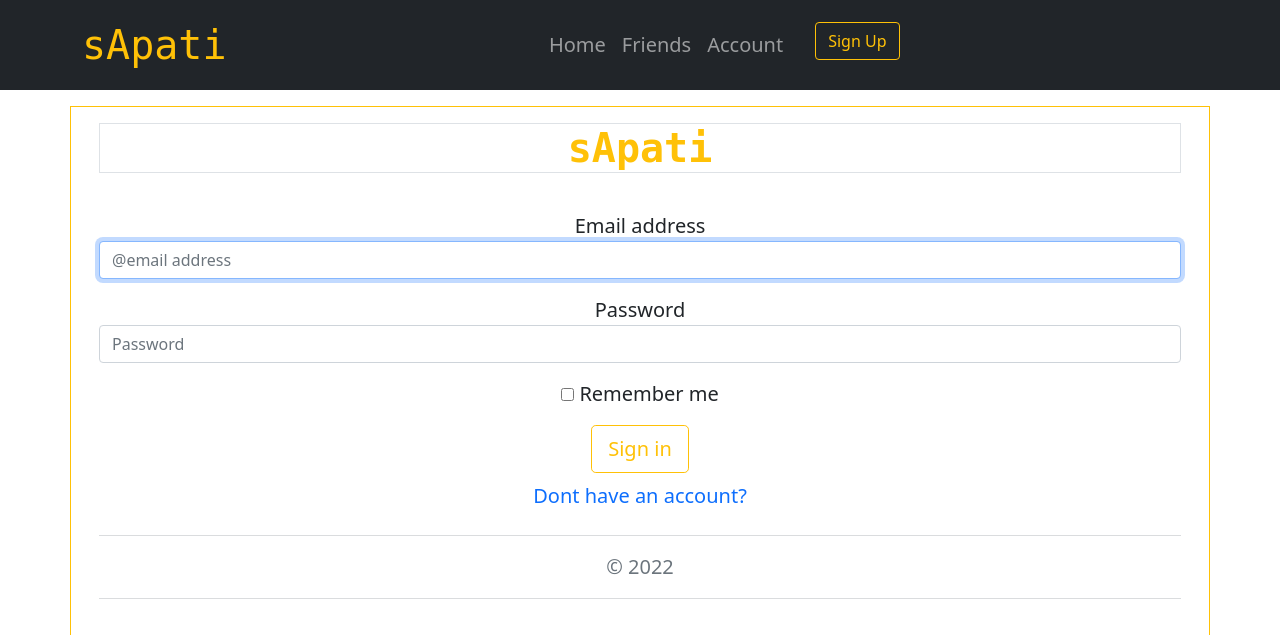
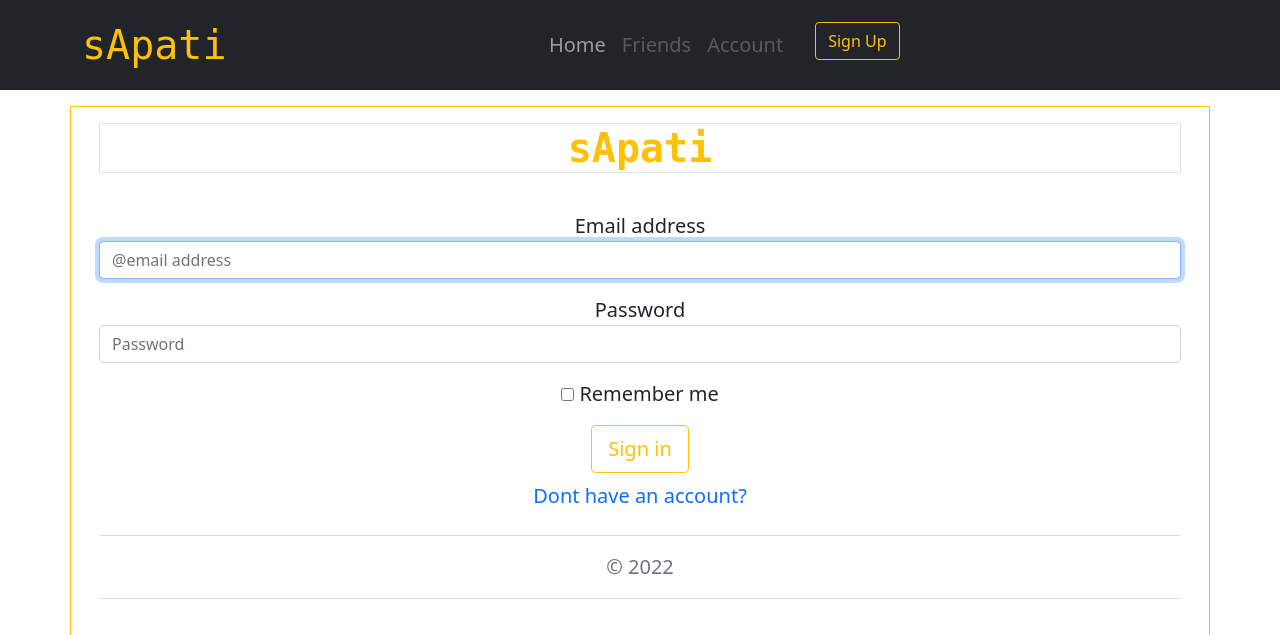
Before and after one commit to npoudelp/sapati, a PHP site: page /pages/login.php in a window 1280 px wide. Shown: the top 635 px of the page. Run offline with PHP 8.4, Linux system fonts and the light colour scheme; some libraries are stand-ins or nearby versions.

Commit message:
links updated

```diff
--- a/pages/login.php
+++ b/pages/login.php
@@ -29,10 +29,10 @@
                                 <a href="../index.php" class="nav-link">Home</a>
                             </li>
                             <li class="nav-item">
-                                <a href="./friends.php" class="nav-link">Friends</a>
+                                <a href="./friends.php" class="nav-link disabled">Friends</a>
                             </li>
                             <li class="nav-item">
-                                <a href="./accounts.php" class="nav-link">Account</a>
+                                <a href="./accounts.php" class="nav-link disabled">Account</a>
                             </li>
                         </ul>
                     </div>
```
